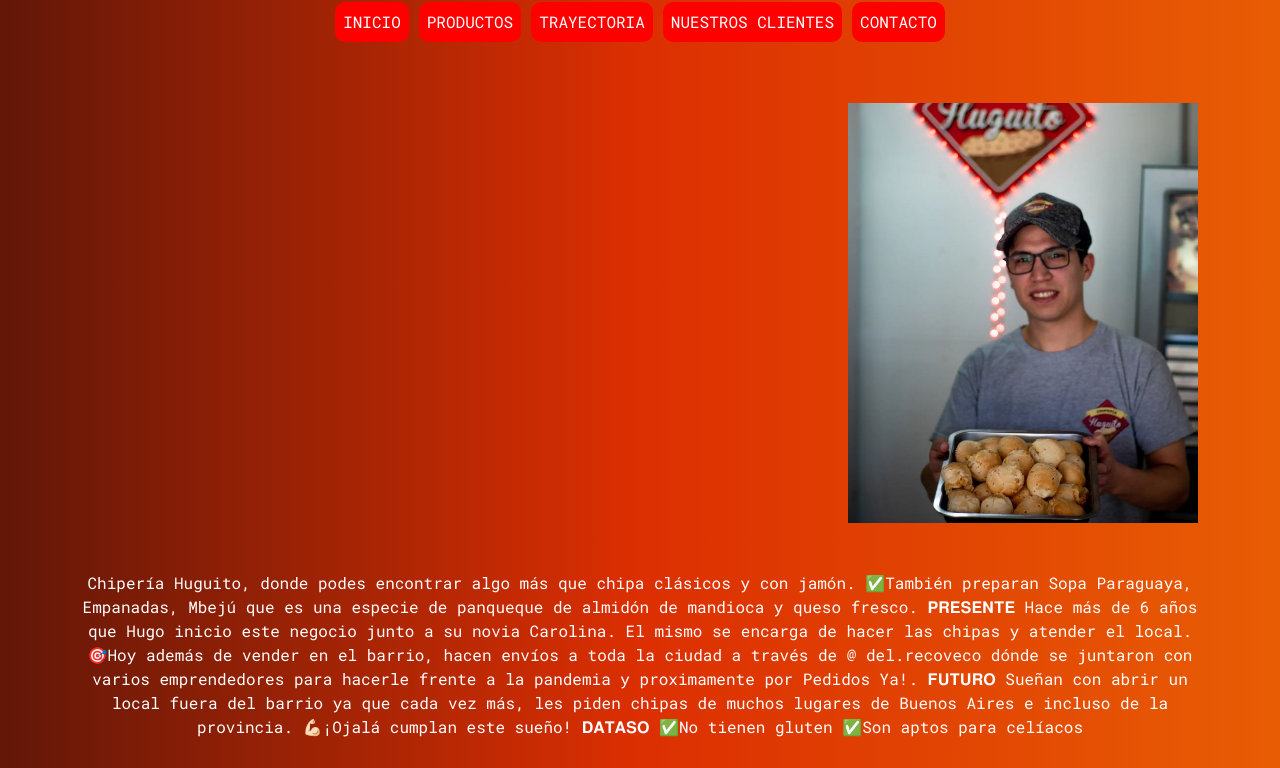
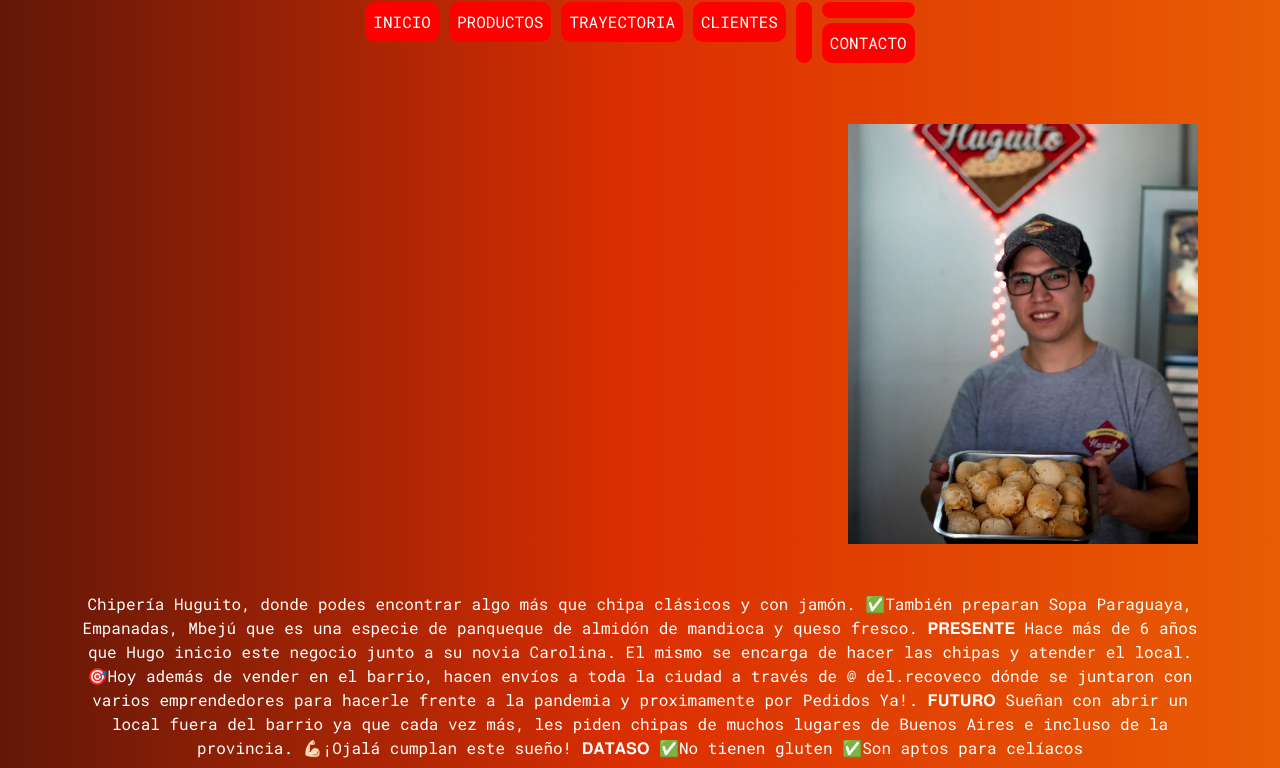
Before and after one commit to CamilaGimenez/proyecto-sass1, a website: page paginas/trayectoria.html in a window 1280 px wide. Shown: the part 223-991 px from the top of the page. Drawn offline with nearby package versions, Linux system fonts and the light colour scheme.

Commit message:
Update trayectoria.html

```diff
--- a/paginas/trayectoria.html
+++ b/paginas/trayectoria.html
@@ -99,7 +99,7 @@
                   class="nav-link active"
                   aria-current="page"
                   href="nuestros_clientes.html"
-                  >NUESTROS CLIENTES</a
+                  >CLIENTES</
                 >
               </li>
               <li class="nav-item">
```
